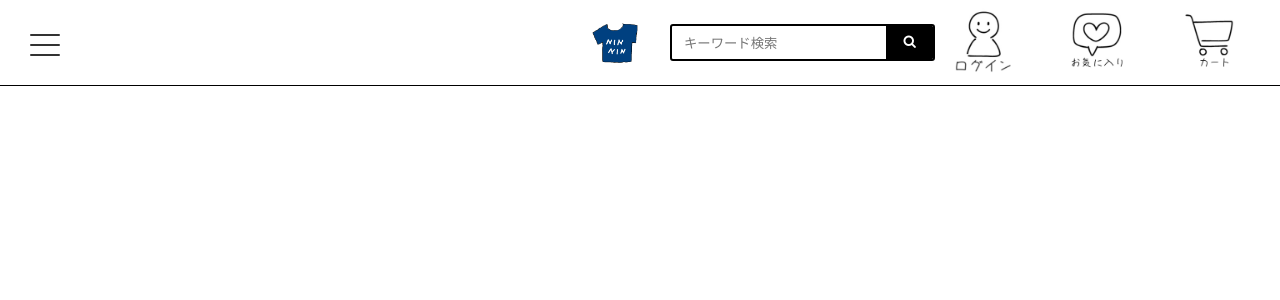
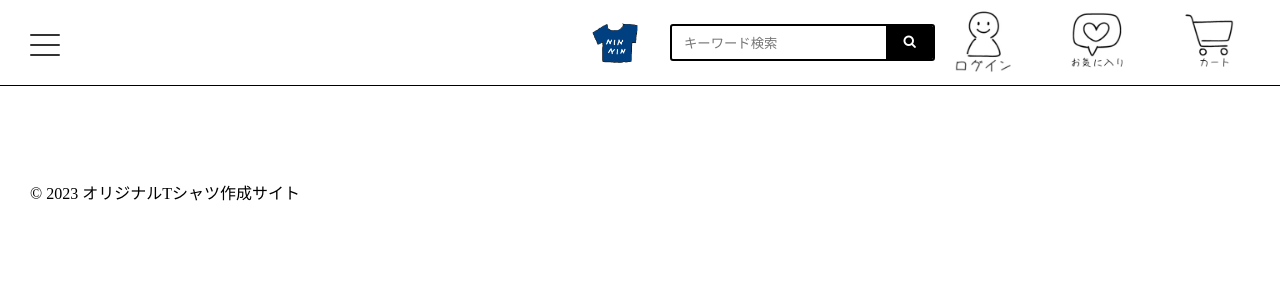
Before and after one commit to katuomirin/tynT, a PHP site: page /cart.php in a window 1280 px wide. Shown: the top 300 px of the page. Run offline with PHP 8.4, Linux system fonts and the light colour scheme.

Commit message:
Update footer.php

```diff
--- a/shoppingsite/footer.php
+++ b/shoppingsite/footer.php
@@ -1,3 +1,5 @@
+<footer>
+        &copy; <?php echo date("Y"); ?> オリジナルTシャツ作成サイト
+    </footer>
 </body>
-
 </html>
```
